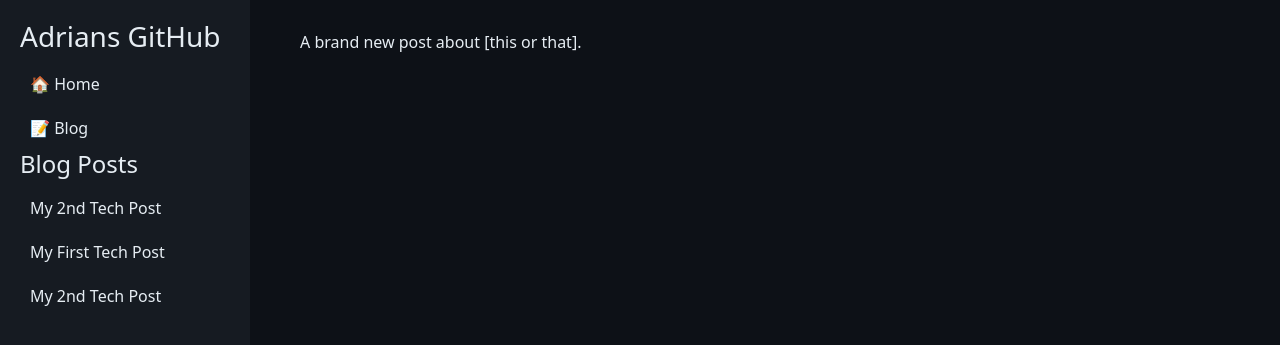
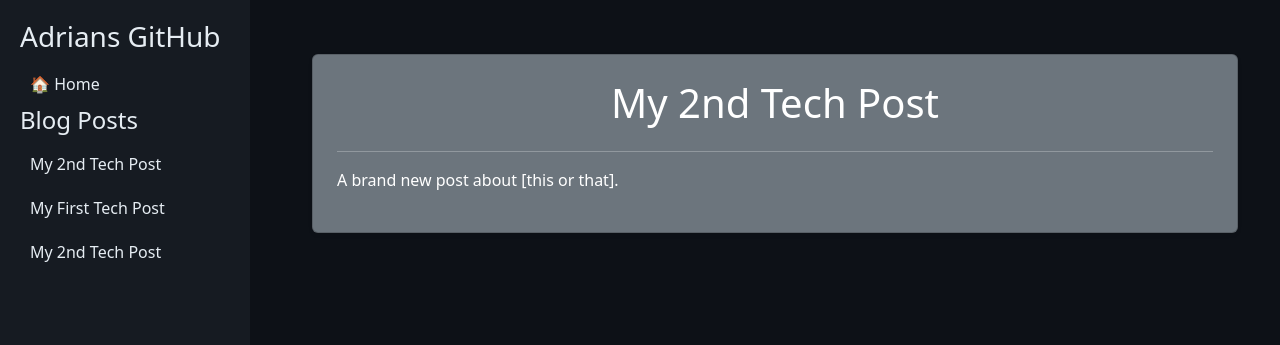
Before and after one commit to Vigdals/AdriansVevside, a Jekyll site: the page built from docs/_posts/2025-02-21-another-post.md, in a window 1280 px wide. Shown: the top 345 px of the page. Built offline with Jekyll 4.4.1, drawn with Linux system fonts in a browser that asks for light colours.

Commit message:
final touches

```diff
--- a/docs/_layouts/default.html
+++ b/docs/_layouts/default.html
@@ -95,7 +95,6 @@
     <div class="sidebar">
       <h3>Adrians GitHub</h3>
       <a href="{{ "/" | relative_url }}">🏠 Home</a>
-      <a href="{{ "/blog/" | relative_url }}">📝 Blog</a>
 
       <h4>Blog Posts</h4>
       <ul class="list-unstyled">
--- a/docs/_posts/2025-02-21-another-post.md
+++ b/docs/_posts/2025-02-21-another-post.md
@@ -1,5 +1,5 @@
 ---
-layout: default
+layout: post
 title: "My 2nd Tech Post"
 date: 2025-02-01
 ---
```
